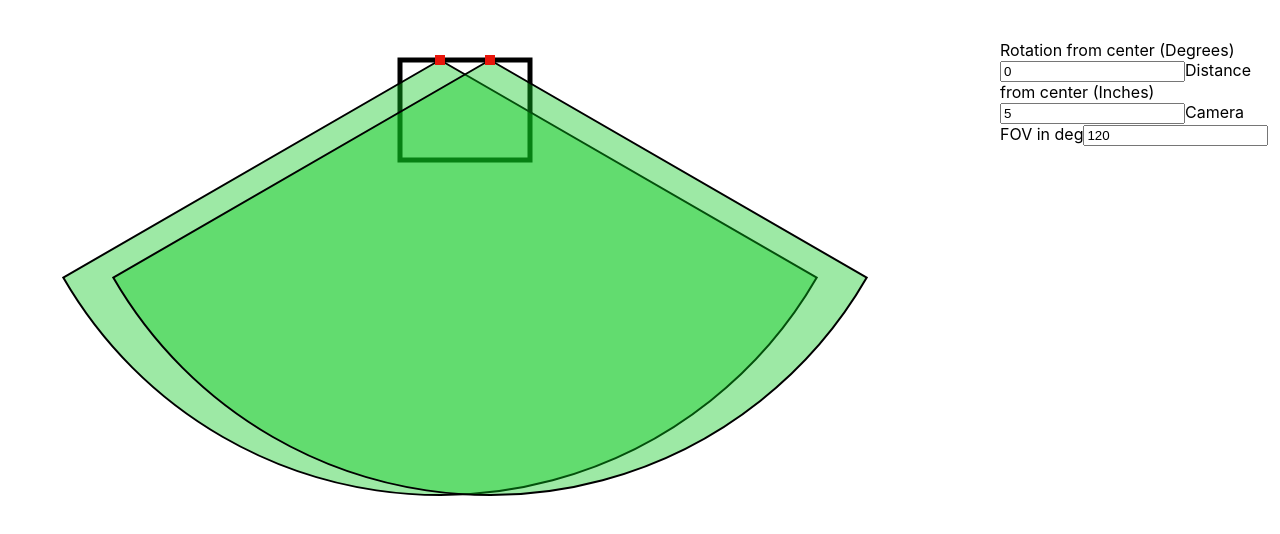
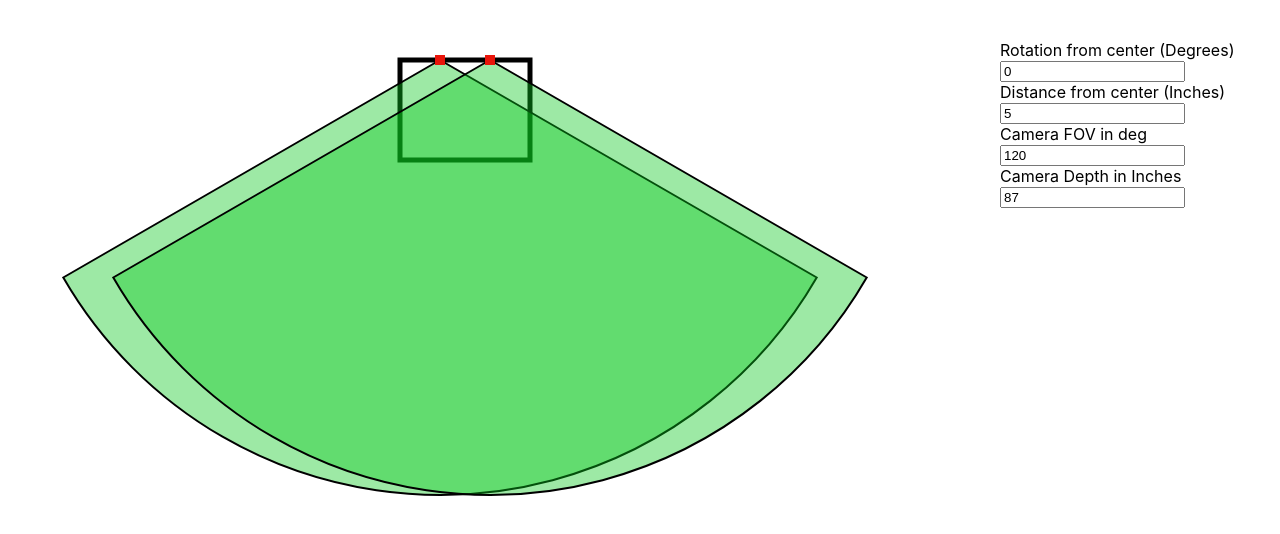
Before and after one commit to NukeWolf/shutter_kinect_camera_demo, a React (Create React App) app: page / in a window 1280 px wide. Shown: the top 534 px of the page. Built offline with nearby package versions, Linux system fonts and the light colour scheme.

Commit message:
Added depth as option

```diff
--- a/src/App.js
+++ b/src/App.js
@@ -7,6 +7,8 @@ function App() {
   const [rotation, setRotation] = useState(0);
   const [distance, setDistance] = useState(5);
   const [cameraFOV, setFOV] = useState(120);
+  const [cameraDepth, setCameraDepth] = useState(87);
+
   return (
     <div className="App">
       <Canvas
@@ -15,6 +17,7 @@ function App() {
         cameraRotation={rotation}
         distance={distance}
         cameraFOV={cameraFOV}
+        cameraDepth={cameraDepth}
       ></Canvas>
       <div className="Options" style={{ marginTop: "40px" }}>
         <label>Rotation from center (Degrees)</label>
@@ -25,6 +28,7 @@ function App() {
             setRotation(e.target.value);
           }}
         ></input>
+        <br />
         <label>Distance from center (Inches)</label>
         <input
           type="text"
@@ -33,6 +37,8 @@ function App() {
             setDistance(e.target.value);
           }}
         ></input>
+        <br />
+
         <label>Camera FOV in deg</label>
         <input
           type="text"
@@ -41,6 +47,17 @@ function App() {
             setFOV(e.target.value);
           }}
         ></input>
+        <br />
+
+        <label>Camera Depth in Inches</label>
+        <input
+          type="text"
+          value={cameraDepth}
+          onChange={(e) => {
+            setCameraDepth(e.target.value);
+          }}
+        ></input>
+        <br />
       </div>
     </div>
   );
--- a/src/canvas.js
+++ b/src/canvas.js
@@ -6,18 +6,18 @@ const SHUTTER_X_PX = 400;
 const WIDTH_OF_SHUTTER_INCHES = 26;
 const DEPTH_OF_SHUTTER_INCHES = 20;
 
-const MAX_DISTANCE_FROM_CENTER_INCHES = 10;
-
-const CAMERA_DEPTH_INCHES = 87.00787;
+//const MAX_DISTANCE_FROM_CENTER_INCHES = 10;
 
 const Canvas = (props) => {
   const canvasRef = useRef(null);
-  const { cameraRotation, distance, cameraFOV } = props;
+  const { cameraRotation, distance, cameraFOV, cameraDepth } = props;
 
   const CAMERA_THETA_FROM_CENTER_RAD =
     (parseInt(cameraRotation) * Math.PI) / 180;
   const DISTANCE_FROM_CENTER_INCHES = parseInt(distance);
   const CAMERA_FOV_RAD = (parseInt(cameraFOV) * Math.PI) / 180;
+
+  const CAMERA_DEPTH_INCHES = cameraDepth;
 
   useEffect(() => {
     const canvas = canvasRef.current;
@@ -98,6 +98,7 @@ const Canvas = (props) => {
     DISTANCE_FROM_CENTER_INCHES,
     CAMERA_THETA_FROM_CENTER_RAD,
     CAMERA_FOV_RAD,
+    CAMERA_DEPTH_INCHES,
   ]);
 
   return <canvas ref={canvasRef} {...props} />;
```
